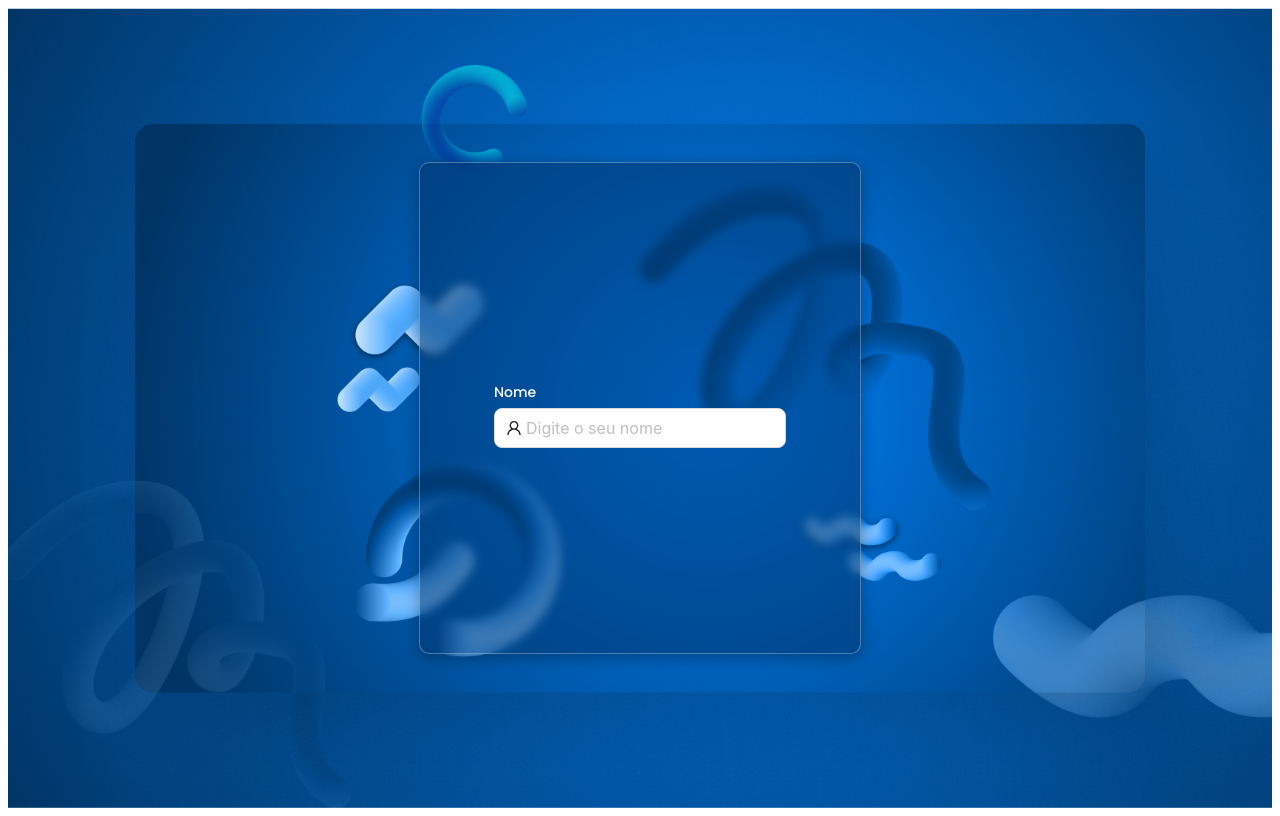
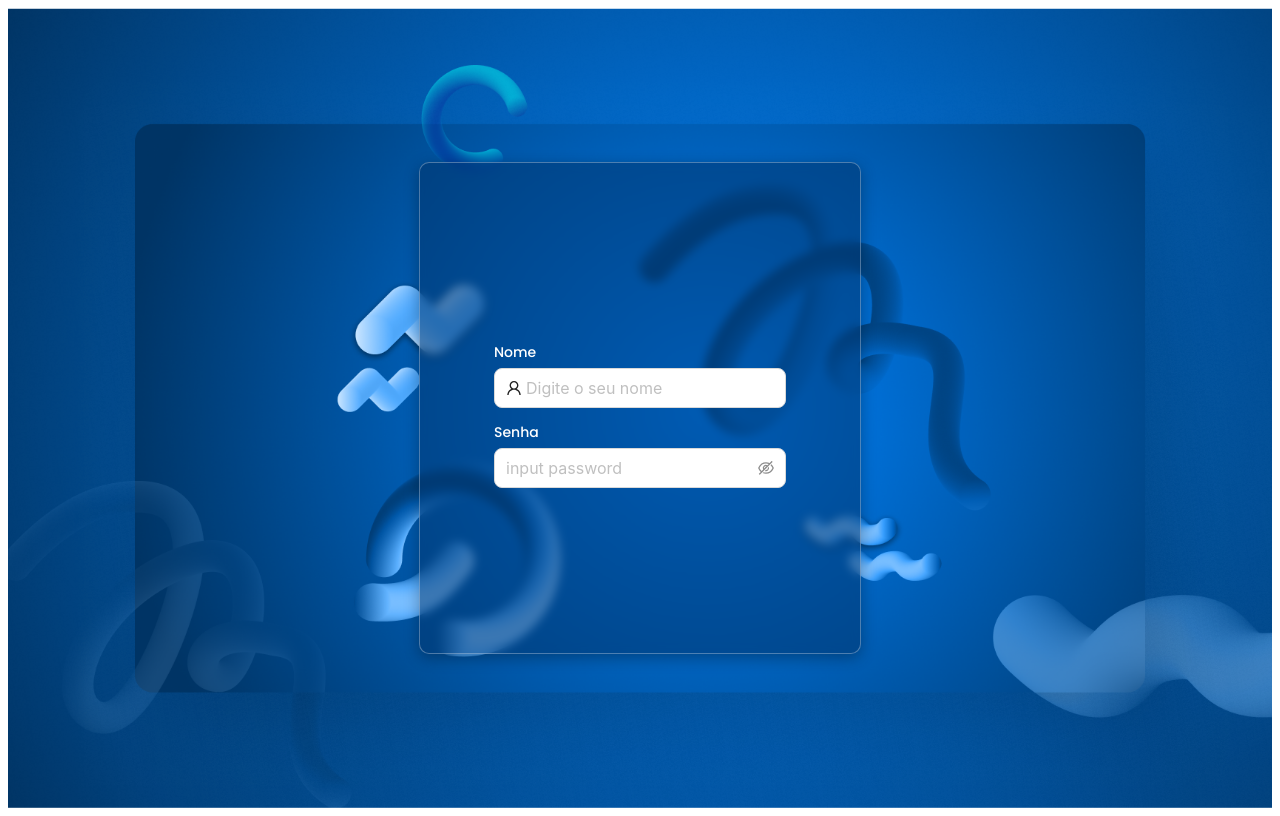
Before and after one commit to abilioepalanga/LojaRapida, a React (Vite) app: page / in a window 1280 px wide. Built offline with nearby package versions, Linux system fonts and the light colour scheme.

Commit message:
Component senha

```diff
--- a/src/shared/inputs/input/Input.tsx
+++ b/src/shared/inputs/input/Input.tsx
@@ -1,6 +1,11 @@
 import { Input as InputText } from "antd";
 import { BoxInput, TitleInput } from "./input.styles";
-import { UserOutlined } from "@ant-design/icons";
+import {
+    UserOutlined,
+    EyeInvisibleOutlined,
+    EyeTwoTone,
+} from "@ant-design/icons";
+import { Button, Space } from "antd";
 
 const Input = () => {
     return (
@@ -11,6 +16,9 @@ const Input = () => {
                 placeholder="Digite o seu nome"
                 prefix={<UserOutlined />}
             />
+
+            <TitleInput>Senha</TitleInput>
+            <InputText.Password size="large" placeholder="input password" />
         </BoxInput>
     );
 };
```
